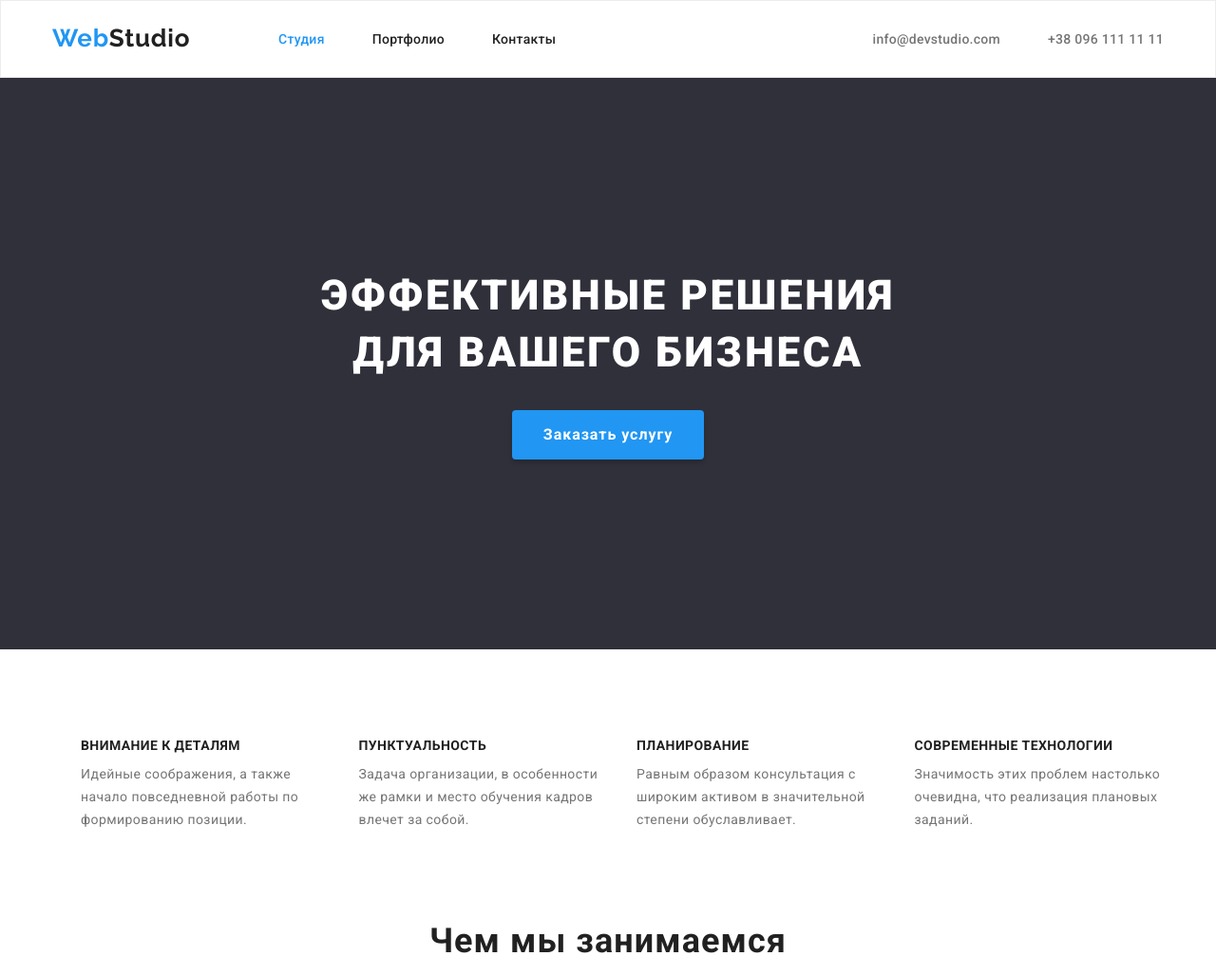
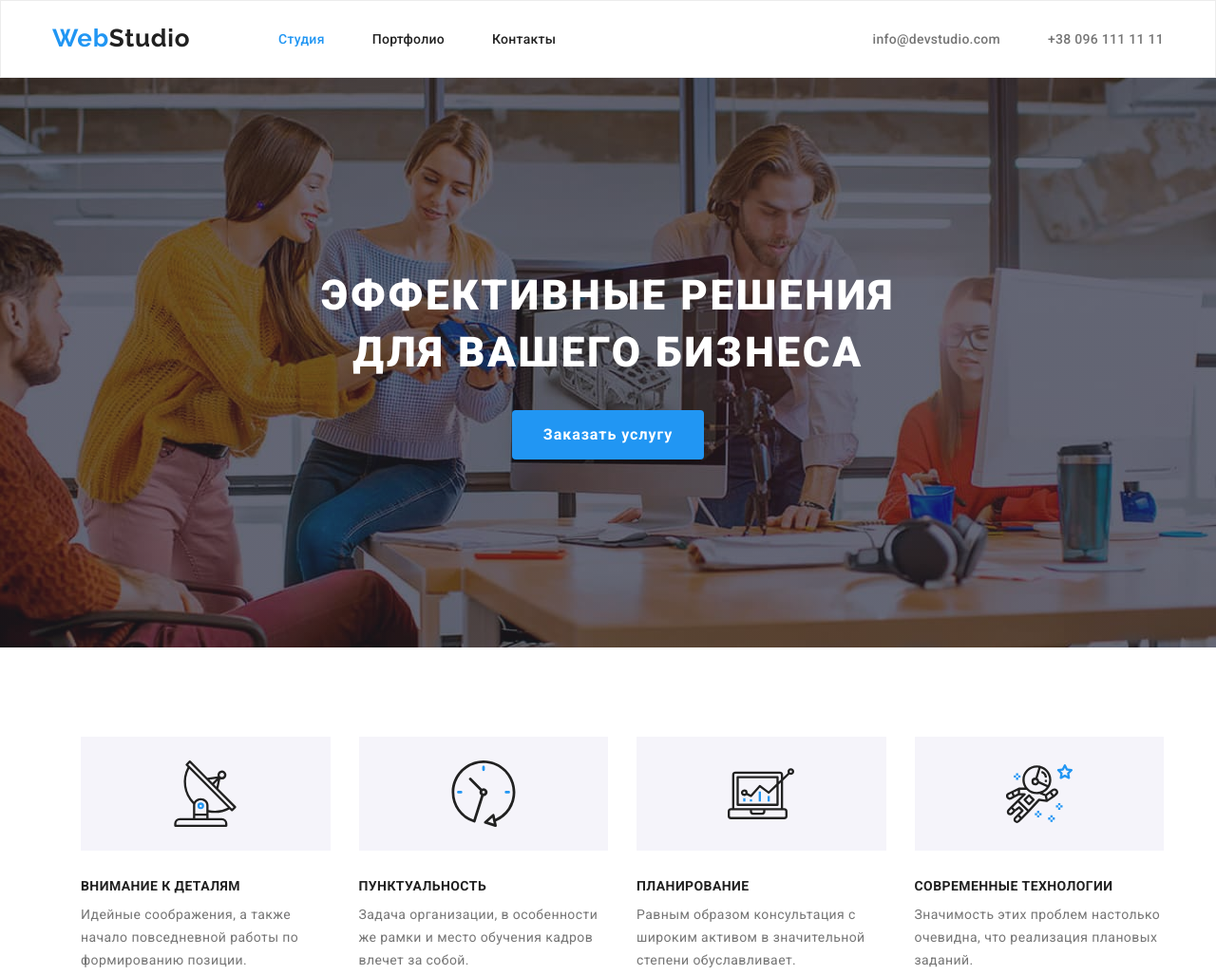
Before and after one commit to NataPas2021/goit-markup-hw-04, a plain HTML site: page index.html in a window 1280 px wide. Shown: the top 1027 px of the page at 95% size. Drawn offline with nearby package versions, Linux system fonts and the light colour scheme.

Commit message:
картинка героя + преимущества

```diff
--- a/css/style.css
+++ b/css/style.css
@@ -159,7 +159,6 @@ img {
 /*------------Герой-------------------*/
 
 .hero {
-  background: #2f303a;
   text-align: center;
   padding-top: 200px;
   padding-bottom: 200px;
@@ -201,6 +200,23 @@ img {
   padding-bottom: 0;
 }
 
+.overlay {
+  max-width: 1600px;
+  height: 600px;
+  margin-left: auto;
+  margin-right: auto;
+  background-image: linear-gradient(
+    to right,
+     rgba(47, 48, 58, 0.4),
+     rgba(47, 48, 58, 0.4)
+      ),
+    url(../images/hero-image.jpg);
+  background-size: cover;
+  background-position: center;
+  background-color: #C4C4C4;
+
+}
+
 /*------------------Наши преимущества----------------*/
 
 .advantages-title {
@@ -217,6 +233,32 @@ img {
 .item-advantages {
   width: 270px;
   margin-left: 30px;
+}
+
+.item-advantages::before {
+  content:"";
+  height: 120px;
+  display: block;
+  background-repeat: no-repeat;
+  background-position: center;
+  margin-bottom: 30px;
+  background-color: #F5F4FA;
+}
+
+.item-advantages:nth-child(1)::before{
+  background-image: url(../images/antenna.svg);
+}
+
+.item-advantages:nth-child(2)::before {
+  background-image: url(../images/clock.svg);
+}
+
+.item-advantages:nth-child(3)::before{
+  background-image: url(../images/diagram.svg);
+}
+
+.item-advantages:nth-child(4)::before {
+  background-image: url(../images/astronaut.svg);
 }
 
 .advantages-text {
@@ -423,6 +465,12 @@ img {
   flex-basis: calc(100% / 3 - var(--card-set-gap));
   margin-left: var(--card-set-gap);
   margin-top: var(--card-set-gap);
+  cursor: pointer;
+}
+
+.item-project:hover,
+.item-project:focus {
+  box-shadow: 0px 1px 1px rgba(0, 0, 0, 0.12), 0px 4px 4px rgba(0, 0, 0, 0.06), 1px 4px 6px rgba(0, 0, 0, 0.16);
 }
 
 .project-name {
--- a/index.html
+++ b/index.html
@@ -33,7 +33,7 @@
     </header>
 
     <main>
-        <div>
+        <div class="overlay">
             <section class="section hero">
                 <h1 class="hero-title">Эффективные решения <br> для вашего бизнеса</h1>
                 <p>
```
Also changed, not shown: images/antenna.svg (added), images/astronaut.svg (added), images/clock.svg (added), images/diagram.svg (added), images/hero-image.jpg (added).
